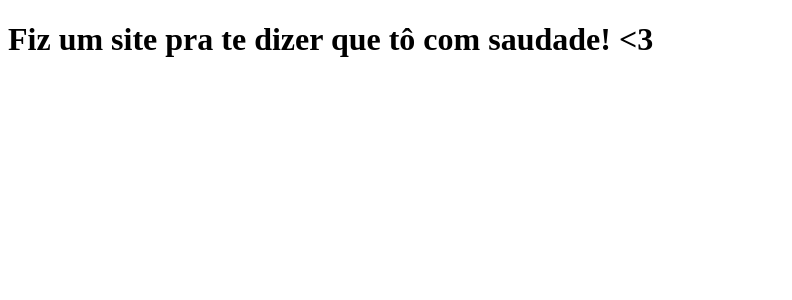
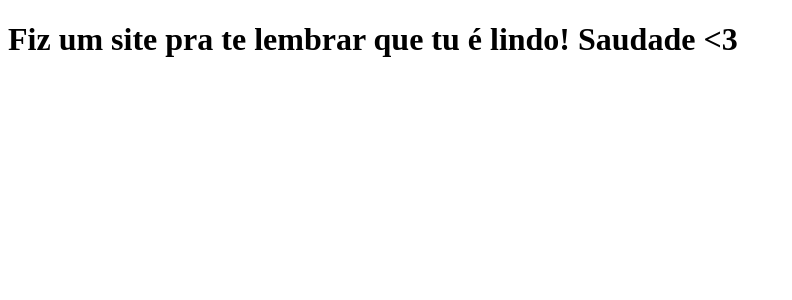
Before and after one commit to RodrigooNS/clone-tabnews, a Next.js app: page / in a window 1280 px wide. Shown: the top 300 px of the page, without its empty margins (0-792 px from the left). Built offline with nearby package versions, Linux system fonts and the light colour scheme.

Commit message:
alterada frase

```diff
--- a/pages/index.js
+++ b/pages/index.js
@@ -1,5 +1,5 @@
 function Home() {
-    return <h1>Fiz um site pra te dizer que tô com saudade! { "<3" } </h1>
+    return <h1>Fiz um site pra te lembrar que tu é lindo! Saudade { "<3" } </h1>
 }
 
 export default Home
```
